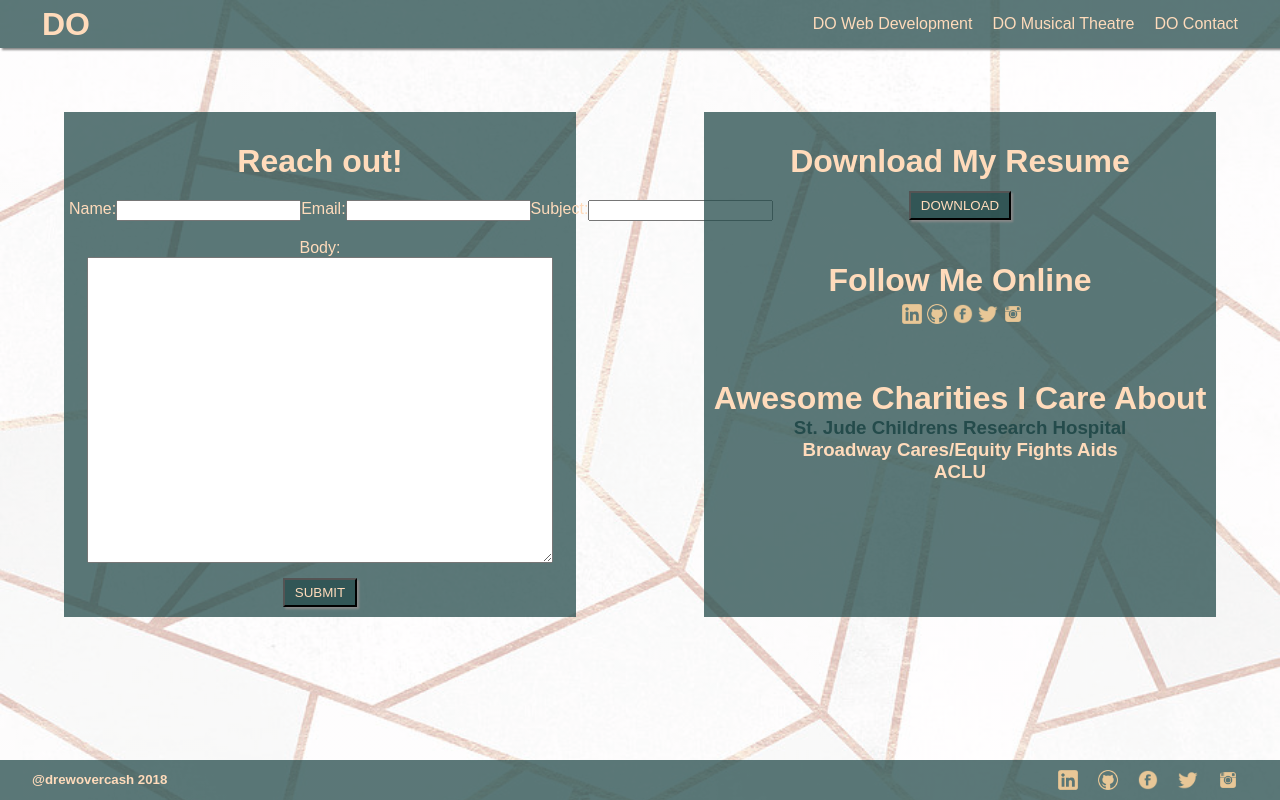
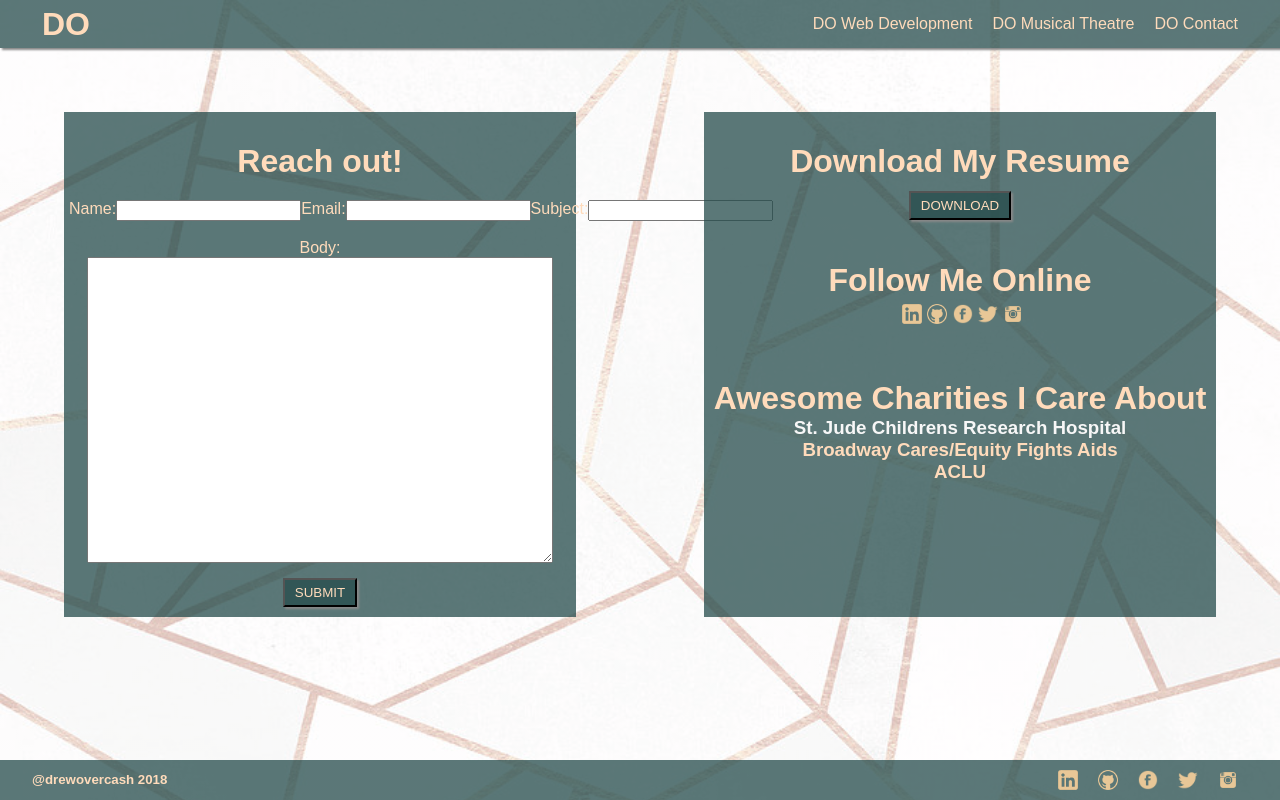
Before and after one commit to djovercash/drewovercashonline, a React (Create React App) app: page /contact in a window 1280 px wide. In both pictures the pointer is over the link "St. Jude Childrens Research Hospital". Built offline with nearby package versions, Linux system fonts and the light colour scheme; no server answers.

Commit message:
Update Color on Charities

```diff
--- a/src/App.css
+++ b/src/App.css
@@ -138,7 +138,7 @@ a {
 }
 
 #contactDetails h3>a:hover {
-  color: rgb(36, 75, 75);
+  color: rgb(247, 247, 247);
 }
 
 
```
